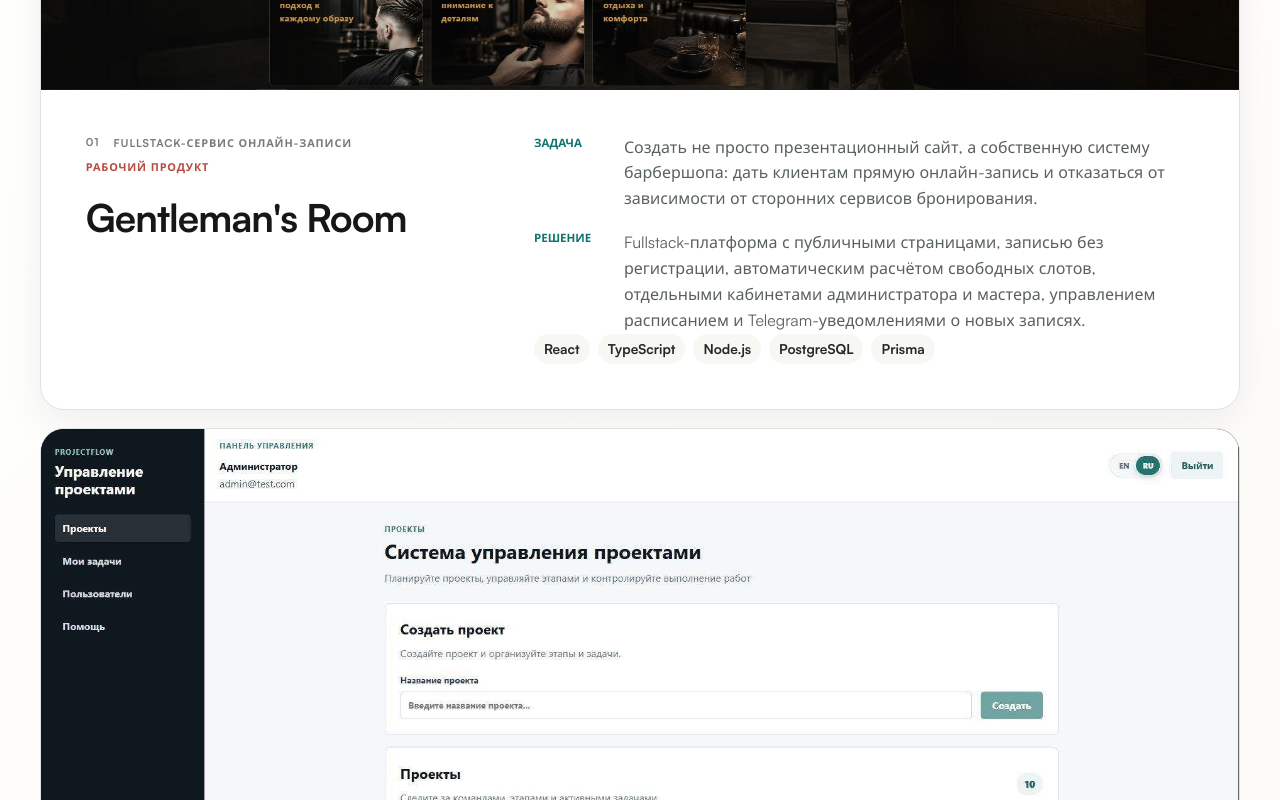
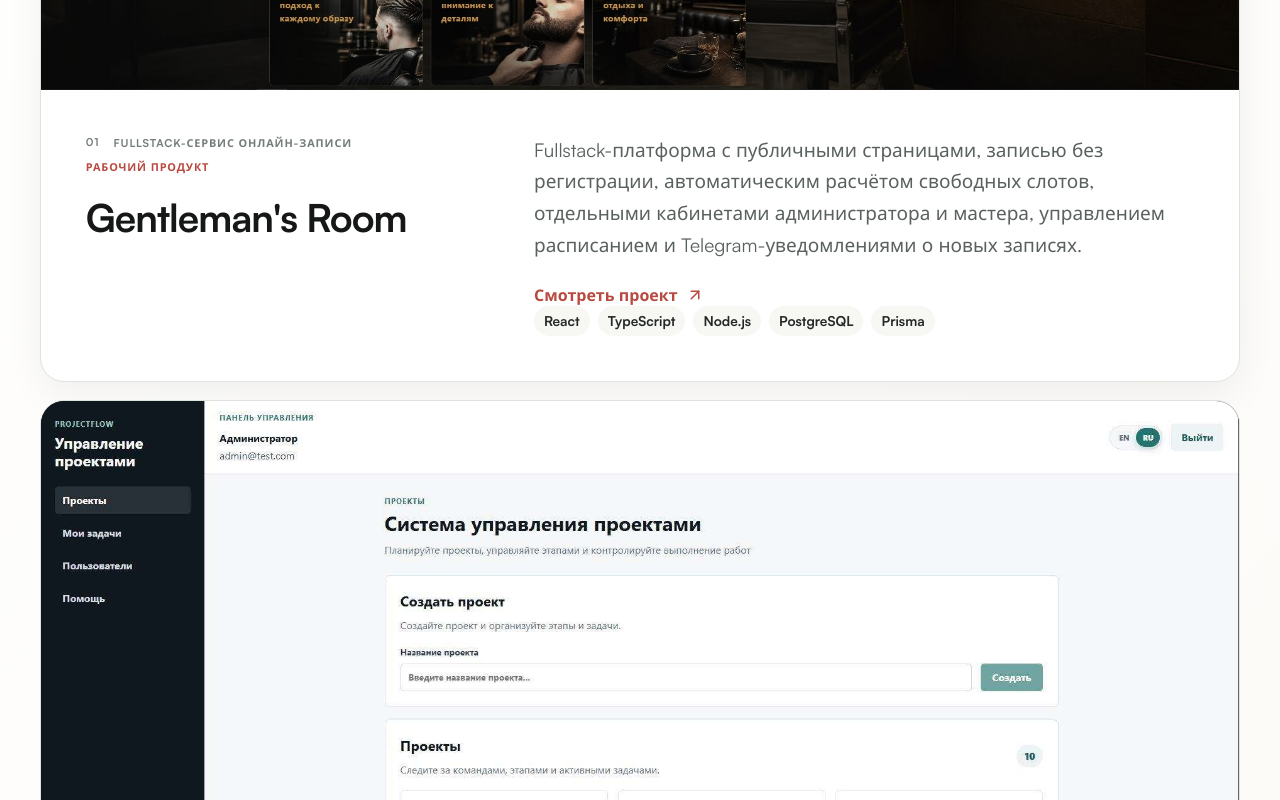
Before and after one commit to Aleks-man/portfolio, a React (Vite) app: page / in a window 1280 px wide. Shown: the part 2120-2920 px from the top of the page. Built offline with nearby package versions, Linux system fonts and the light colour scheme.

Commit message:
refactor: simplify featured project summaries

```diff
--- a/src/components/ProjectsSection.tsx
+++ b/src/components/ProjectsSection.tsx
@@ -67,10 +67,13 @@ export function ProjectsSection({ projects }: ProjectsSectionProps) {
                 <span>{project.status}</span>
               </div>
               <h3>{project.title}</h3>
-              <dl className="project-case__details">
-                <div><dt>{projects.challengeLabel}</dt><dd>{project.challenge}</dd></div>
-                <div><dt>{projects.solutionLabel}</dt><dd>{project.solution}</dd></div>
-              </dl>
+              <div className="project-case__summary">
+                <p>{project.solution}</p>
+                <Link className="text-link" to={`/projects/${project.slug}`}>
+                  {projects.page.detailsAction}
+                  <ArrowUpRight size={18} aria-hidden="true" />
+                </Link>
+              </div>
               <div className="tags">
                 {project.stack.map((item) => <span key={item}>{item}</span>)}
               </div>
--- a/src/styles/sections.css
+++ b/src/styles/sections.css
@@ -320,10 +320,9 @@
   grid-column: 1;
 }
 
-.project-case .project-case__details {
+.project-case .project-case__summary {
   grid-column: 2;
   grid-row: 1 / span 2;
-  margin: 0;
 }
 
 .project-case .tags {
@@ -375,6 +374,17 @@
   margin: 0;
   color: var(--muted);
   line-height: 1.62;
+}
+
+.project-case__summary p {
+  max-width: 680px;
+  color: var(--muted);
+  font-size: var(--text-lg);
+  line-height: 1.68;
+}
+
+.project-case__summary .text-link {
+  margin-top: 22px;
 }
 
 .project-case .tags {
```
